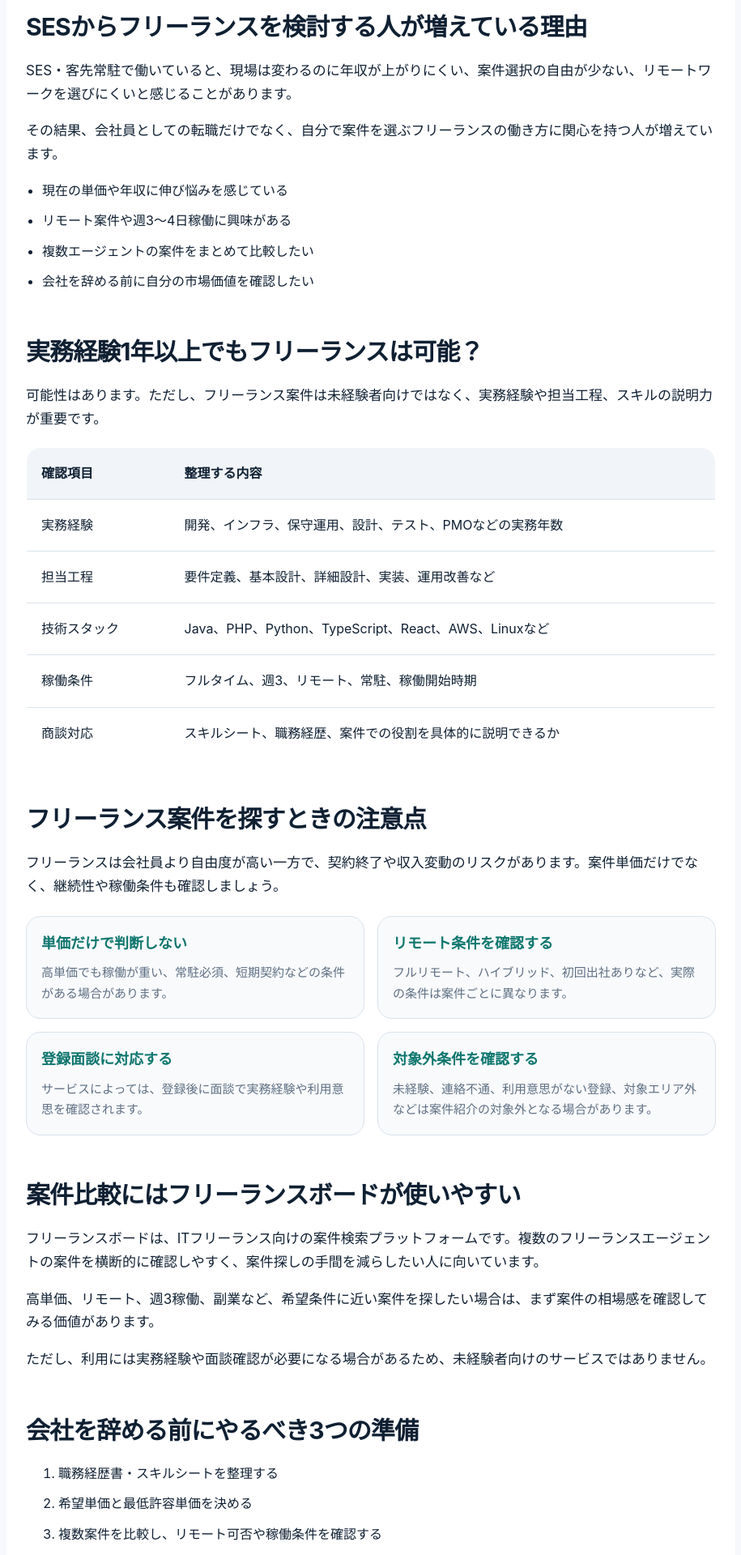
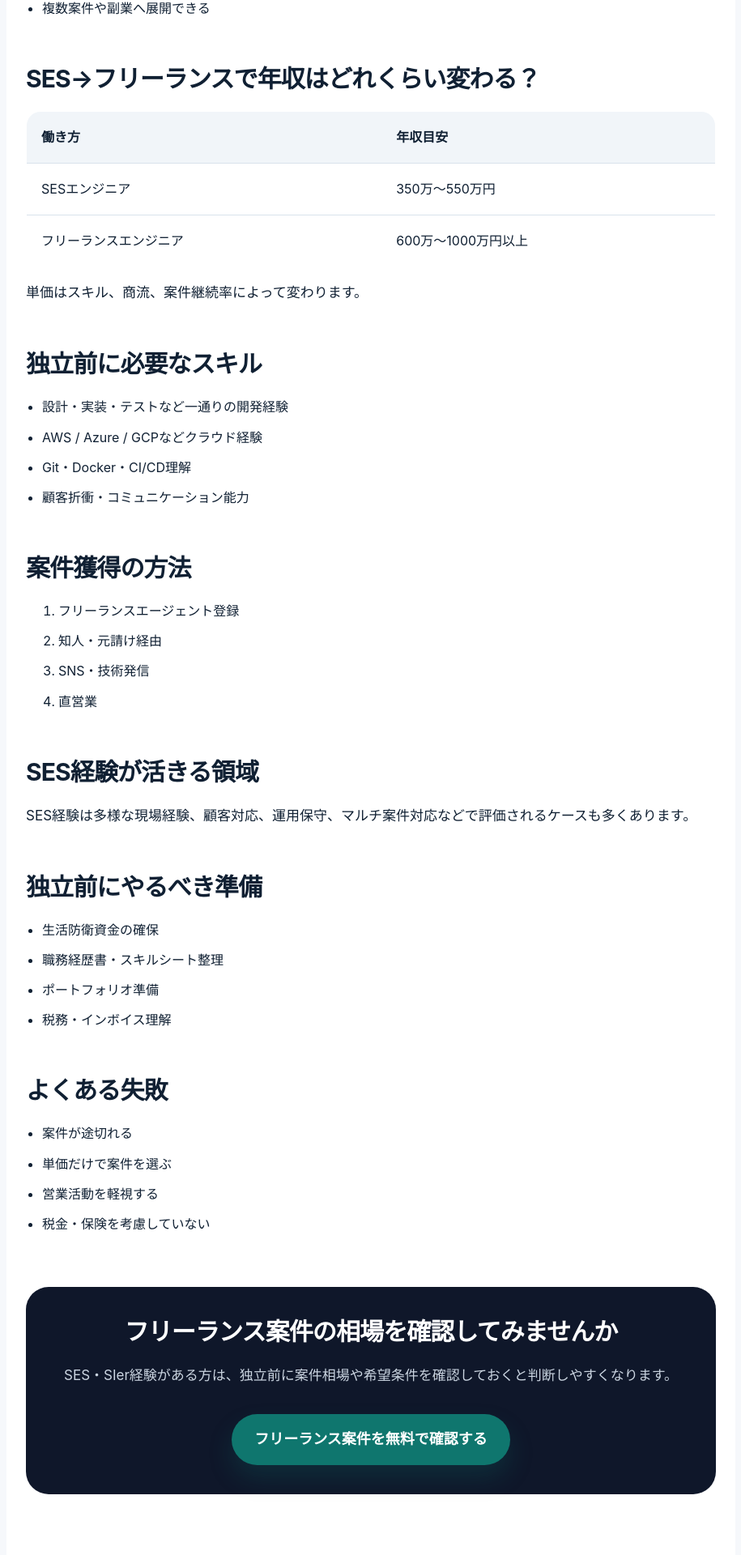
Before and after one commit to kosukekurihara-prog/engineer-career-lp, a Next.js app: page /articles/ses-to-freelance in a window 1280 px wide. Shown: the part 620-2540 px from the top of the page at 81% size, without its empty margins (182-1097 px from the left). Built offline with nearby package versions, Linux system fonts and the light colour scheme.

Commit message:
Enhance SES to freelance SEO article

```diff
--- a/app/articles/ses-to-freelance/page.tsx
+++ b/app/articles/ses-to-freelance/page.tsx
@@ -4,8 +4,8 @@ import type { Metadata } from 'next';
 const freelanceBoardUrl = 'https://px.a8.net/svt/ejp?a8mat=4B3Y37+BX9JXU+4LXM+626XU';
 
 export const metadata: Metadata = {
-  title: 'SESからフリーランスになる方法｜実務経験者が独立前に確認すべきこと｜SESキャリアナビ',
-  description: 'SES・SIer経験者がフリーランスを検討する前に確認すべき実務経験、案件相場、リモート案件、週3案件、登録面談、否認条件を整理します。',
+  title: 'SESを辞めてフリーランスになる方法｜未経験から案件獲得まで完全ロードマップ',
+  description: 'SES・SIer経験者向けに、フリーランス独立の流れ、案件獲得、単価相場、必要スキル、独立前の準備を解説します。',
   alternates: { canonical: '/articles/ses-to-freelance' }
 };
 
@@ -13,73 +13,103 @@ export default function SesToFreelanceArticle() {
   return (
     <main className="articlePage">
       <Link className="backLink" href="/articles">← 記事一覧へ戻る</Link>
+
       <p className="eyebrow">Freelance Guide</p>
-      <h1>SESからフリーランスになる方法｜実務経験者が独立前に確認すべきこと</h1>
-      <p className="articleMeta">対象：SES・SIer経験のあるITエンジニア / 読了目安：8分</p>
-      <p className="articleIntro">SESを辞めたいと考えたとき、転職だけでなくフリーランスという選択肢もあります。ただし、単価だけで判断すると失敗しやすいため、実務経験・案件条件・登録面談・収入リスクを整理してから動くことが重要です。</p>
+      <h1>SESを辞めてフリーランスになる方法｜未経験から案件獲得まで完全ロードマップ</h1>
 
-      <div className="articleNotice">本記事は広告・アフィリエイトリンクを含みます。案件紹介、単価、リモート可否、契約成立を保証するものではありません。</div>
+      <p className="articleIntro">
+        「SESを続けるべきか迷っている」「客先常駐から抜け出したい」「年収を上げたい」
+        と考えるエンジニアの中には、フリーランス独立を検討する人も増えています。
+      </p>
 
       <section>
-        <h2>SESからフリーランスを検討する人が増えている理由</h2>
-        <p>SES・客先常駐で働いていると、現場は変わるのに年収が上がりにくい、案件選択の自由が少ない、リモートワークを選びにくいと感じることがあります。</p>
-        <p>その結果、会社員としての転職だけでなく、自分で案件を選ぶフリーランスの働き方に関心を持つ人が増えています。</p>
+        <h2>SESからフリーランスになる人が増えている理由</h2>
         <ul>
-          <li>現在の単価や年収に伸び悩みを感じている</li>
-          <li>リモート案件や週3〜4日稼働に興味がある</li>
-          <li>複数エージェントの案件をまとめて比較したい</li>
-          <li>会社を辞める前に自分の市場価値を確認したい</li>
+          <li>中間マージンを減らして単価アップしやすい</li>
+          <li>リモート案件を選びやすい</li>
+          <li>案件や技術選択の自由度が高い</li>
+          <li>複数案件や副業へ展開できる</li>
         </ul>
       </section>
 
       <section>
-        <h2>実務経験1年以上でもフリーランスは可能？</h2>
-        <p>可能性はあります。ただし、フリーランス案件は未経験者向けではなく、実務経験や担当工程、スキルの説明力が重要です。</p>
+        <h2>SES→フリーランスで年収はどれくらい変わる？</h2>
         <table className="articleTable">
-          <thead><tr><th>確認項目</th><th>整理する内容</th></tr></thead>
+          <thead>
+            <tr>
+              <th>働き方</th>
+              <th>年収目安</th>
+            </tr>
+          </thead>
           <tbody>
-            <tr><td>実務経験</td><td>開発、インフラ、保守運用、設計、テスト、PMOなどの実務年数</td></tr>
-            <tr><td>担当工程</td><td>要件定義、基本設計、詳細設計、実装、運用改善など</td></tr>
-            <tr><td>技術スタック</td><td>Java、PHP、Python、TypeScript、React、AWS、Linuxなど</td></tr>
-            <tr><td>稼働条件</td><td>フルタイム、週3、リモート、常駐、稼働開始時期</td></tr>
-            <tr><td>商談対応</td><td>スキルシート、職務経歴、案件での役割を具体的に説明できるか</td></tr>
+            <tr>
+              <td>SESエンジニア</td>
+              <td>350万〜550万円</td>
+            </tr>
+            <tr>
+              <td>フリーランスエンジニア</td>
+              <td>600万〜1000万円以上</td>
+            </tr>
           </tbody>
         </table>
+        <p>単価はスキル、商流、案件継続率によって変わります。</p>
       </section>
 
       <section>
-        <h2>フリーランス案件を探すときの注意点</h2>
-        <p>フリーランスは会社員より自由度が高い一方で、契約終了や収入変動のリスクがあります。案件単価だけでなく、継続性や稼働条件も確認しましょう。</p>
-        <div className="checkList">
-          <div><strong>単価だけで判断しない</strong><p>高単価でも稼働が重い、常駐必須、短期契約などの条件がある場合があります。</p></div>
-          <div><strong>リモート条件を確認する</strong><p>フルリモート、ハイブリッド、初回出社ありなど、実際の条件は案件ごとに異なります。</p></div>
-          <div><strong>登録面談に対応する</strong><p>サービスによっては、登録後に面談で実務経験や利用意思を確認されます。</p></div>
-          <div><strong>対象外条件を確認する</strong><p>未経験、連絡不通、利用意思がない登録、対象エリア外などは案件紹介の対象外となる場合があります。</p></div>
-        </div>
+        <h2>独立前に必要なスキル</h2>
+        <ul>
+          <li>設計・実装・テストなど一通りの開発経験</li>
+          <li>AWS / Azure / GCPなどクラウド経験</li>
+          <li>Git・Docker・CI/CD理解</li>
+          <li>顧客折衝・コミュニケーション能力</li>
+        </ul>
       </section>
 
       <section>
-        <h2>案件比較にはフリーランスボードが使いやすい</h2>
-        <p>フリーランスボードは、ITフリーランス向けの案件検索プラットフォームです。複数のフリーランスエージェントの案件を横断的に確認しやすく、案件探しの手間を減らしたい人に向いています。</p>
-        <p>高単価、リモート、週3稼働、副業など、希望条件に近い案件を探したい場合は、まず案件の相場感を確認してみる価値があります。</p>
-        <p>ただし、利用には実務経験や面談確認が必要になる場合があるため、未経験者向けのサービスではありません。</p>
+        <h2>案件獲得の方法</h2>
+        <ol>
+          <li>フリーランスエージェント登録</li>
+          <li>知人・元請け経由</li>
+          <li>SNS・技術発信</li>
+          <li>直営業</li>
+        </ol>
       </section>
 
       <section>
-        <h2>会社を辞める前にやるべき3つの準備</h2>
-        <ol>
-          <li>職務経歴書・スキルシートを整理する</li>
-          <li>希望単価と最低許容単価を決める</li>
-          <li>複数案件を比較し、リモート可否や稼働条件を確認する</li>
-        </ol>
-        <p>特にスキルシートは重要です。言語名だけではなく、担当した業務、改善したこと、使用技術、チームでの役割まで具体的に書きましょう。</p>
+        <h2>SES経験が活きる領域</h2>
+        <p>
+          SES経験は多様な現場経験、顧客対応、運用保守、マルチ案件対応などで評価されるケースも多くあります。
+        </p>
+      </section>
+
+      <section>
+        <h2>独立前にやるべき準備</h2>
+        <ul>
+          <li>生活防衛資金の確保</li>
+          <li>職務経歴書・スキルシート整理</li>
+          <li>ポートフォリオ準備</li>
+          <li>税務・インボイス理解</li>
+        </ul>
+      </section>
+
+      <section>
+        <h2>よくある失敗</h2>
+        <ul>
+          <li>案件が途切れる</li>
+          <li>単価だけで案件を選ぶ</li>
+          <li>営業活動を軽視する</li>
+          <li>税金・保険を考慮していない</li>
+        </ul>
       </section>
 
       <section className="articleCta">
         <h2>フリーランス案件の相場を確認してみませんか</h2>
-        <p>SES・SIer経験がある方は、会社を辞める前に案件相場や希望条件に合う案件の可能性を確認しておくと判断しやすくなります。</p>
-        <a href={freelanceBoardUrl} target="_blank" rel="nofollow sponsored noopener noreferrer" className="primary large">フリーランス案件を無料で確認する</a>
-        <p className="small">※PR。登録後、面談等で実務経験・利用意思・対象条件が確認される場合があります。</p>
+        <p>
+          SES・SIer経験がある方は、独立前に案件相場や希望条件を確認しておくと判断しやすくなります。
+        </p>
+        <a href={freelanceBoardUrl} target="_blank" rel="nofollow sponsored noopener noreferrer" className="primary large">
+          フリーランス案件を無料で確認する
+        </a>
       </section>
     </main>
   );
```
